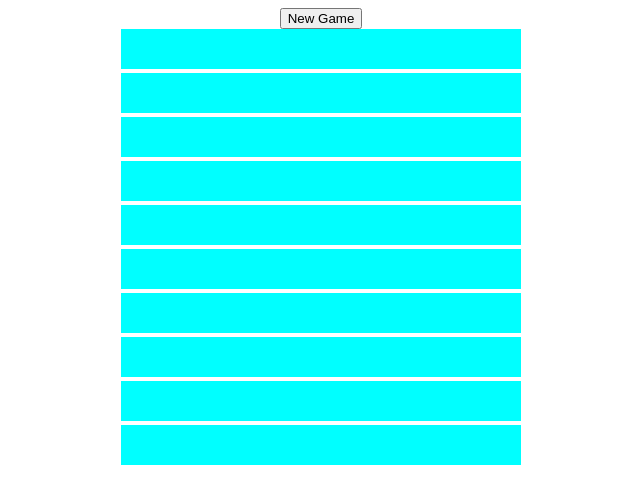
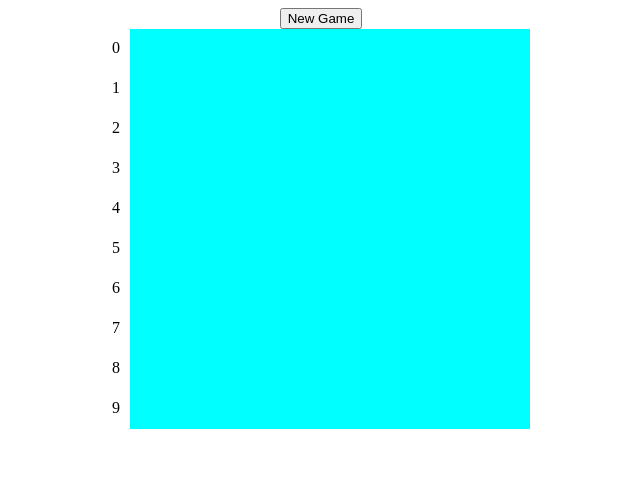
Before and after one commit to ciprian-dragoe/BattleShip, an Angular app: page / in a window 1280 px wide. Shown: the top 504 px of the page, without its empty margins (319-959 px from the left). Built offline with nearby package versions, Linux system fonts and the light colour scheme.

Commit message:
fixed wrong spacing

```diff
--- a/src/app/game-screen/game-map/game-cell/game-cell.component.css
+++ b/src/app/game-screen/game-map/game-cell/game-cell.component.css
@@ -2,17 +2,22 @@
   padding: 20px;
   background: aqua;
   display: inline-block;
-  margin: 0px;
+  color: transparent;
+  vertical-align: middle;
 }
 
 .damaged-empty {
   padding: 20px;
   background: black;
   display: inline-block;
+  color: transparent;
+  vertical-align: middle;
 }
 
 .damaged-ship {
   padding: 20px;
   background: red;
   display: inline-block;
+  color: transparent;
+  vertical-align: middle;
 }
--- a/src/app/game-screen/game-map/game-map.component.html
+++ b/src/app/game-screen/game-map/game-map.component.html
@@ -1,4 +1,5 @@
 <div *ngFor="let row of map; let rowIndex=index">
+  <span style="margin-right: 10px">{{rowIndex}}</span>
   <span *ngFor="let cell of row; let columnIndex=index">
     <bat-game-cell [value]="cell" (click)="attackLocation(rowIndex, columnIndex)"></bat-game-cell>
   </span>
```
